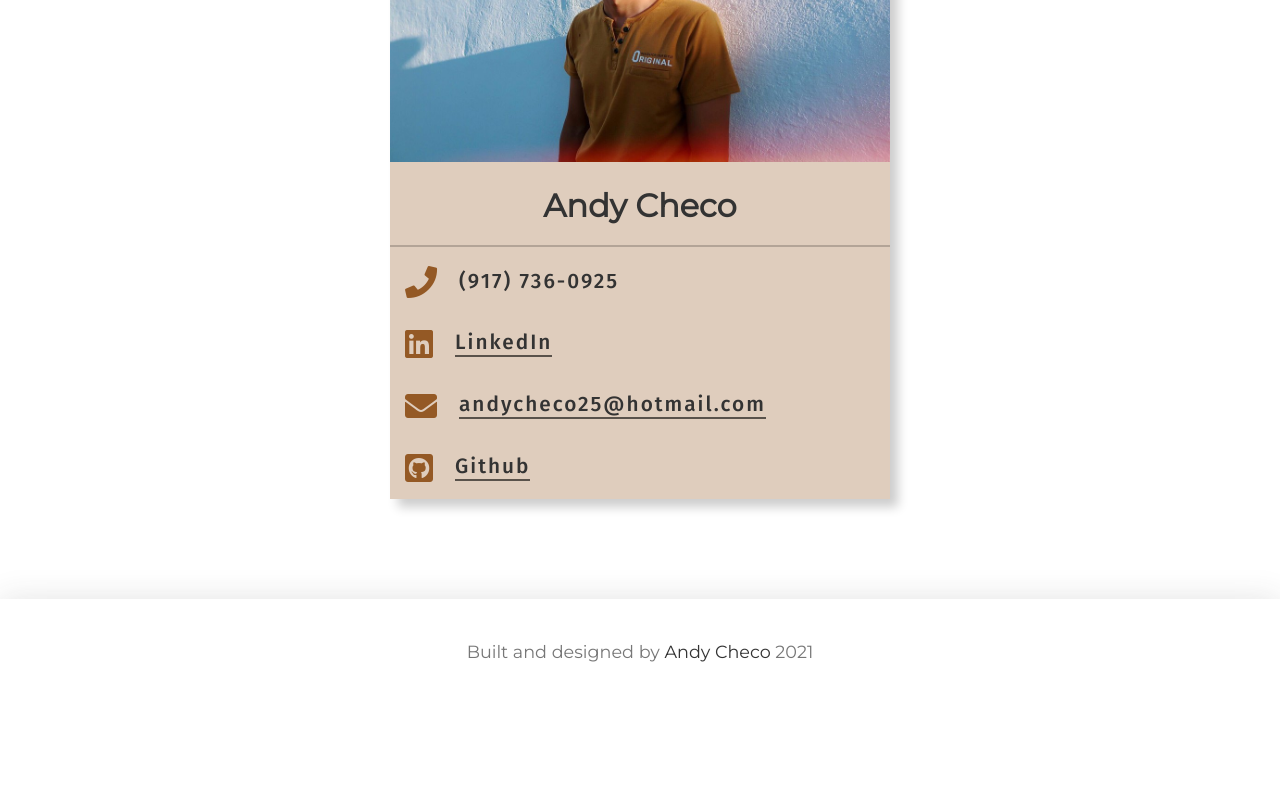
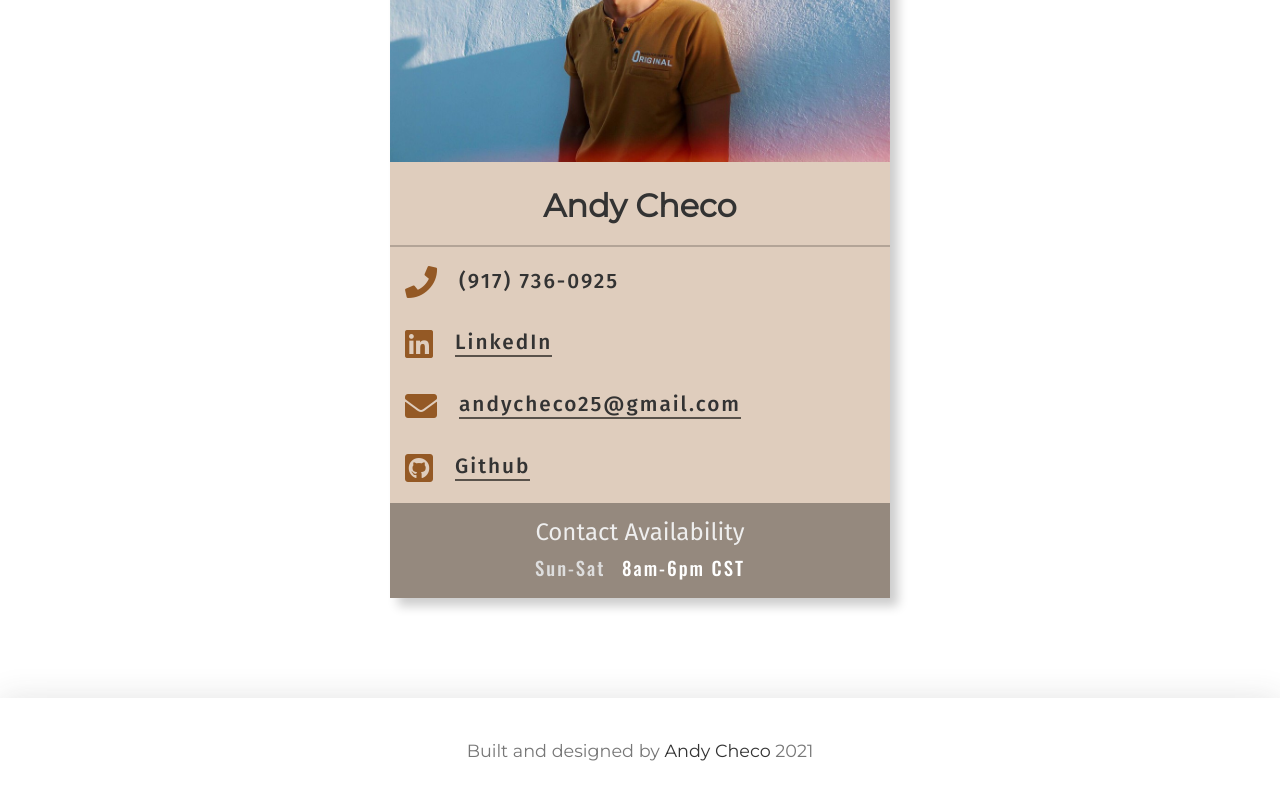
Before and after one commit to SavedCity/Portfolio, a React (Create React App) app: page / in a window 1280 px wide. Shown: the part 4726-5526 px from the top of the page. Before the commit the page ends 5429 px from the top, so only its background shows below. Built offline with nearby package versions, Linux system fonts and the light colour scheme; a web font is replaced by a local one.

Commit message:
contact availability section

```diff
--- a/src/App.css
+++ b/src/App.css
@@ -23,6 +23,7 @@
 
 html {
   scroll-behavior: smooth;
+  /* background: #f3f3f3; */
 }
 
 /* ================= NAVBAR ================== */
--- a/src/Contact.css
+++ b/src/Contact.css
@@ -257,3 +257,24 @@
 .github-mobile {
   display: none;
 }
+
+.availability-div {
+  background: #0005;
+  padding: 15px 0;
+}
+
+.availability-div > h2 {
+  color: #eee;
+  margin-bottom: 8px;
+  margin-top: 0;
+  font-weight: 400;
+  font-family: fira sans;
+}
+
+.availability-div > h3 {
+  color: #ddd;
+  margin: 2px 0;
+  font-family: oswald;
+  font-weight: 500;
+  letter-spacing: 2px;
+}
--- a/src/Skills.css
+++ b/src/Skills.css
@@ -292,6 +292,6 @@
 
   50% {
     margin-top: 15px;
-    padding-bottom: 25px;
+    padding-bottom: 30px;
   }
 }
--- a/src/components/Contact.js
+++ b/src/components/Contact.js
@@ -53,15 +53,12 @@ export default function Contact(props) {
           <h2 className="center">
             <i className="fas fa-envelope"></i>
             <a className="email-link">
-              andycheco25@hotmail.com
-              <a
-                href="mailto:andycheco25@hotmail.com"
-                className="email-tooltip"
-              >
+              andycheco25@gmail.com
+              <a href="mailto:andycheco25@gmail.com" className="email-tooltip">
                 Email Me
               </a>
             </a>
-            <a href="mailto:andycheco25@hotmail.com" className="email-mobile">
+            <a href="mailto:andycheco25@gmail.com" className="email-mobile">
               Email
             </a>
           </h2>
@@ -86,6 +83,15 @@ export default function Contact(props) {
             </a>
           </h2>
         </div>
+        <div className="availability-div">
+          <h2>Contact Availability</h2>
+          <h3>
+            Sun-Sat{" "}
+            <span style={{ color: "#fff", marginLeft: "10px" }}>
+              8am-6pm CST
+            </span>
+          </h3>
+        </div>
       </div>
     </div>
   );
```
